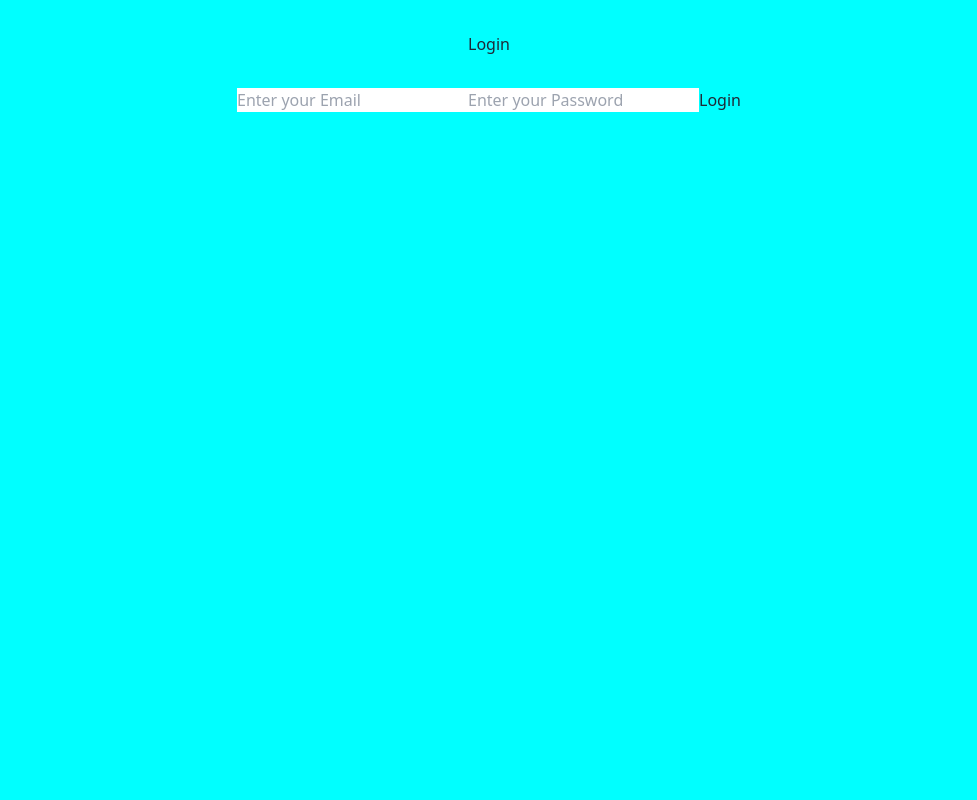
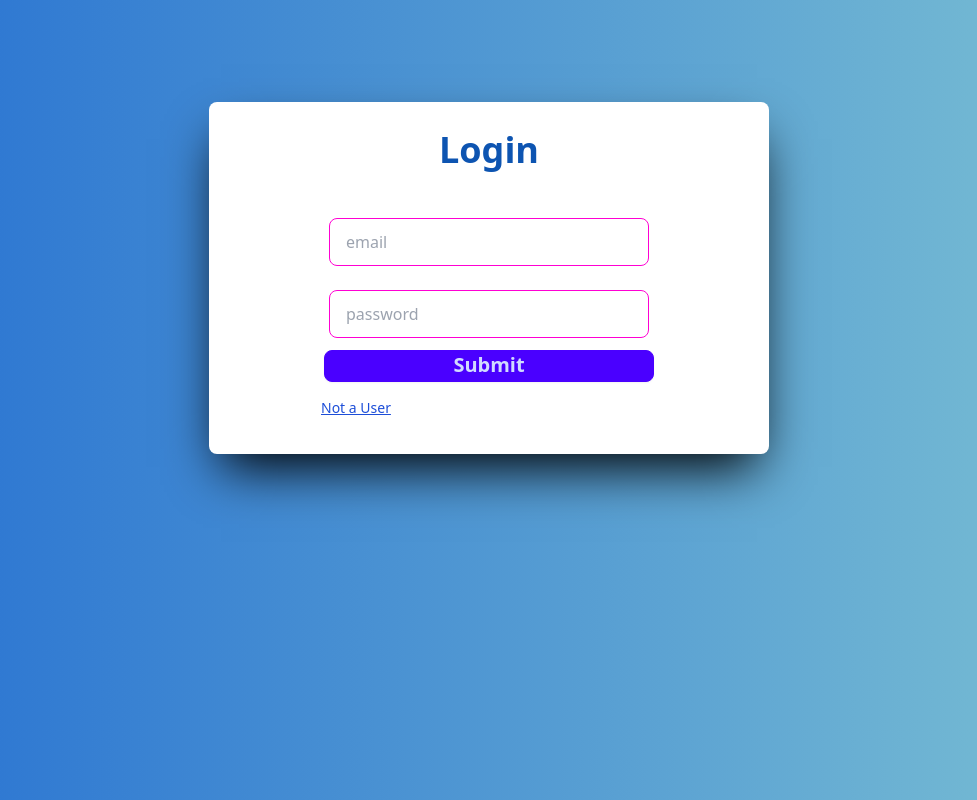
Before and after one commit to Hassan9khan/Firebase-Todo-React, a React (Vite) app: page /signin in a window 1280 px wide. Shown: the whole page, without its empty margins (151-1128 px from the left). Built offline with nearby package versions, Linux system fonts and the light colour scheme.

Commit message:
pages modified

```diff
--- a/src/Components/Todo.jsx
+++ b/src/Components/Todo.jsx
@@ -1,3 +1,4 @@
+import { getAuth, onAuthStateChanged } from "firebase/auth";
 import React, { useRef, useState } from "react";
 import { MdDelete } from "react-icons/md";
 import { FaEdit } from "react-icons/fa";
@@ -24,6 +25,16 @@ const Todo = () => {
     todo.splice(index, 1, editValue);
     setTodo([...todo]);
   }
+
+  const auth = getAuth();
+  onAuthStateChanged(auth, (user) => {
+    if (user) {
+      const uid = user.uid;
+      console.log(uid);
+    } else {
+      console.log('user is sign out');
+    }
+  });
 
   return (
     <>
--- a/src/pages/Register.jsx
+++ b/src/pages/Register.jsx
@@ -29,14 +29,17 @@ const Register = () => {
       .catch((error) => {
         const errorMessage = error.message;
         console.log(errorMessage);
+        alert(errorMessage)
       });
   };
 
   return (
     <>
-      <div className="flex justify-center">
-        <div>
-          <h1>Register</h1>
+      <div className="min-h-screen flex justify-center text-center text-1xl bg-gradient-to-r from-[#2670d2] to-[#7bc0d3]">
+        <div className="sm:w-[35rem] w-[90%] h-max m-3 pb-5 text-center rounded-lg bg-white shadow-2xl shadow-black mt-[8%]">
+          <h1 className="text-[#0d54b1] text-4xl font-bold pt-3 mb-9 m-4">
+            Register
+          </h1>
           <form onSubmit={getValue}>
             <input
               type="text"
@@ -50,9 +53,17 @@ const Register = () => {
               className="input input-bordered input-secondary w-full max-w-xs m-3"
               ref={password}
             />
-            <button type="submit">Submit</button>
+            <br />
+            <button
+              type="submit"
+              className="btn btn-sm text-xl pb-1 px-[23%] bg-whitetext-[#2670d2] hover:bg-[#2670d2] hover:text-white btn-primary "
+            >
+              Submit
+            </button>
           </form>
-          <Link to="signin"><button className="btn btn-primary">Already a User</button></Link>
+          <div className="flex justify-start  ml-[20%] m-4">
+            <Link to="signin" className="text-sm text-blue-700 underline">Already a User ?</Link>
+          </div>
         </div>
       </div>
     </>
--- a/src/pages/Signin.jsx
+++ b/src/pages/Signin.jsx
@@ -1,5 +1,5 @@
 import React, { useRef } from "react";
-import { useNavigate } from "react-router-dom";
+import { Link, useNavigate } from "react-router-dom";
 import { getAuth, signInWithEmailAndPassword } from "firebase/auth";
 
 const Signin = () => {
@@ -21,7 +21,7 @@ const Signin = () => {
       .then((userCredential) => {
         const user = userCredential.user;
         console.log(user);
-        navigate('/todo')
+        navigate("/todo");
       })
       .catch((error) => {
         const errorMessage = error.message;
@@ -34,18 +34,37 @@ const Signin = () => {
 
   return (
     <>
-      <div className="text-center">
-        <div>
-          <h1 className="p-8">Login </h1>
+      <div className="min-h-screen flex justify-center text-center text-1xl bg-gradient-to-r from-[#2670d2] to-[#7bc0d3]">
+        <div className="sm:w-[35rem] w-[90%] h-max m-3 pb-5 text-center rounded-lg bg-white shadow-2xl shadow-black mt-[8%]">
+          <h1 className="text-[#0d54b1] text-4xl font-bold pt-3 mb-9 m-4">
+            Login
+          </h1>
           <form onSubmit={getValue}>
-            <input type="email" placeholder="Enter your Email" ref={email} />
+            <input
+              type="text"
+              placeholder="email"
+              className="input input-bordered input-secondary w-full max-w-xs m-3"
+              ref={email}
+            />
             <input
               type="password"
-              placeholder="Enter your Password"
+              placeholder="password"
+              className="input input-bordered input-secondary w-full max-w-xs m-3"
               ref={password}
             />
-            <button type="submit">Login</button>
+            <br />
+            <button
+              type="submit"
+              className="btn btn-sm text-xl pb-1 px-[23%] bg-whitetext-[#2670d2] hover:bg-[#2670d2] hover:text-white btn-primary "
+            >
+              Submit
+            </button>
           </form>
+          <div className="flex justify-start  ml-[20%] m-4">
+            <Link to="register" className="text-sm text-blue-700 underline">
+              Not a User
+            </Link>
+          </div>
         </div>
       </div>
     </>
```
